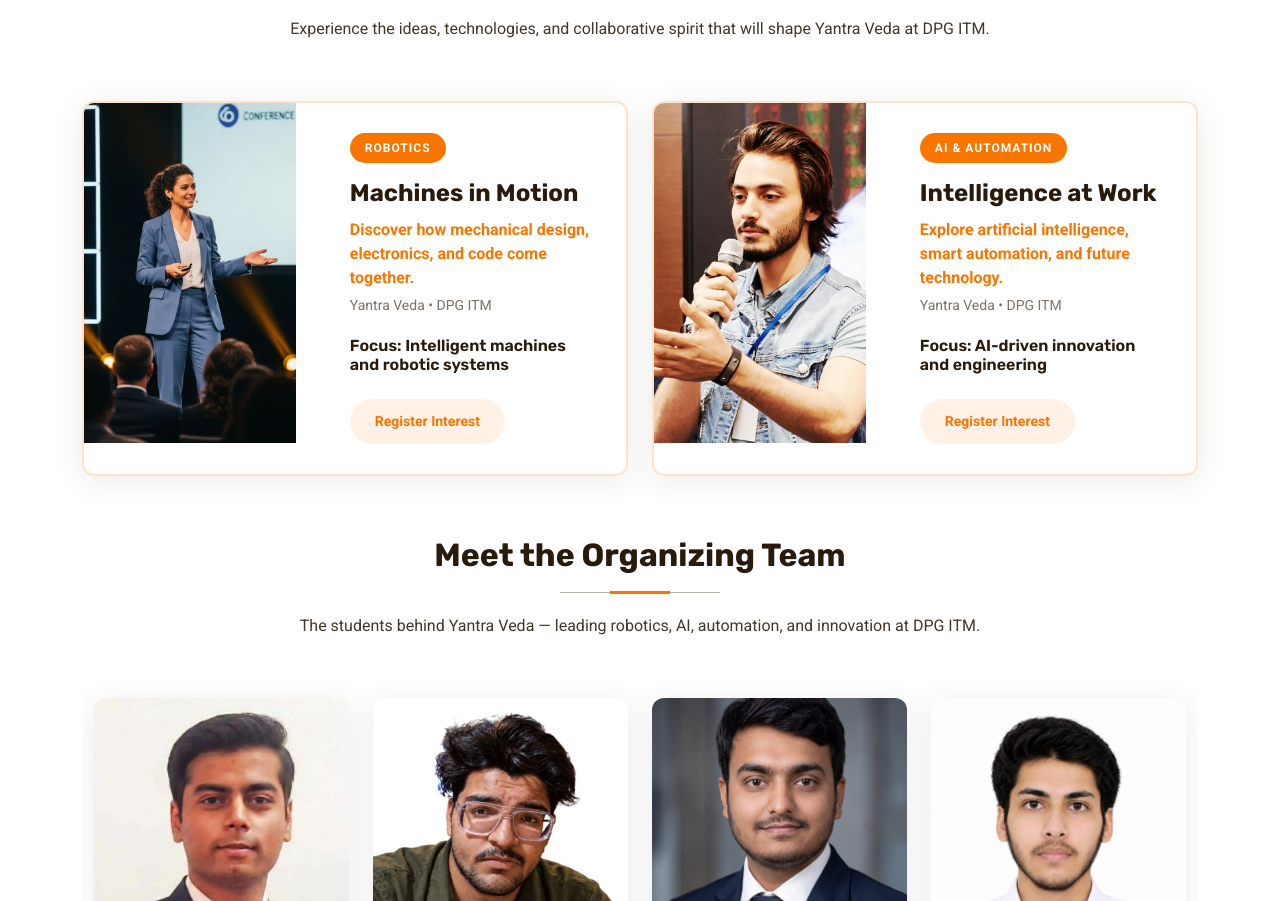
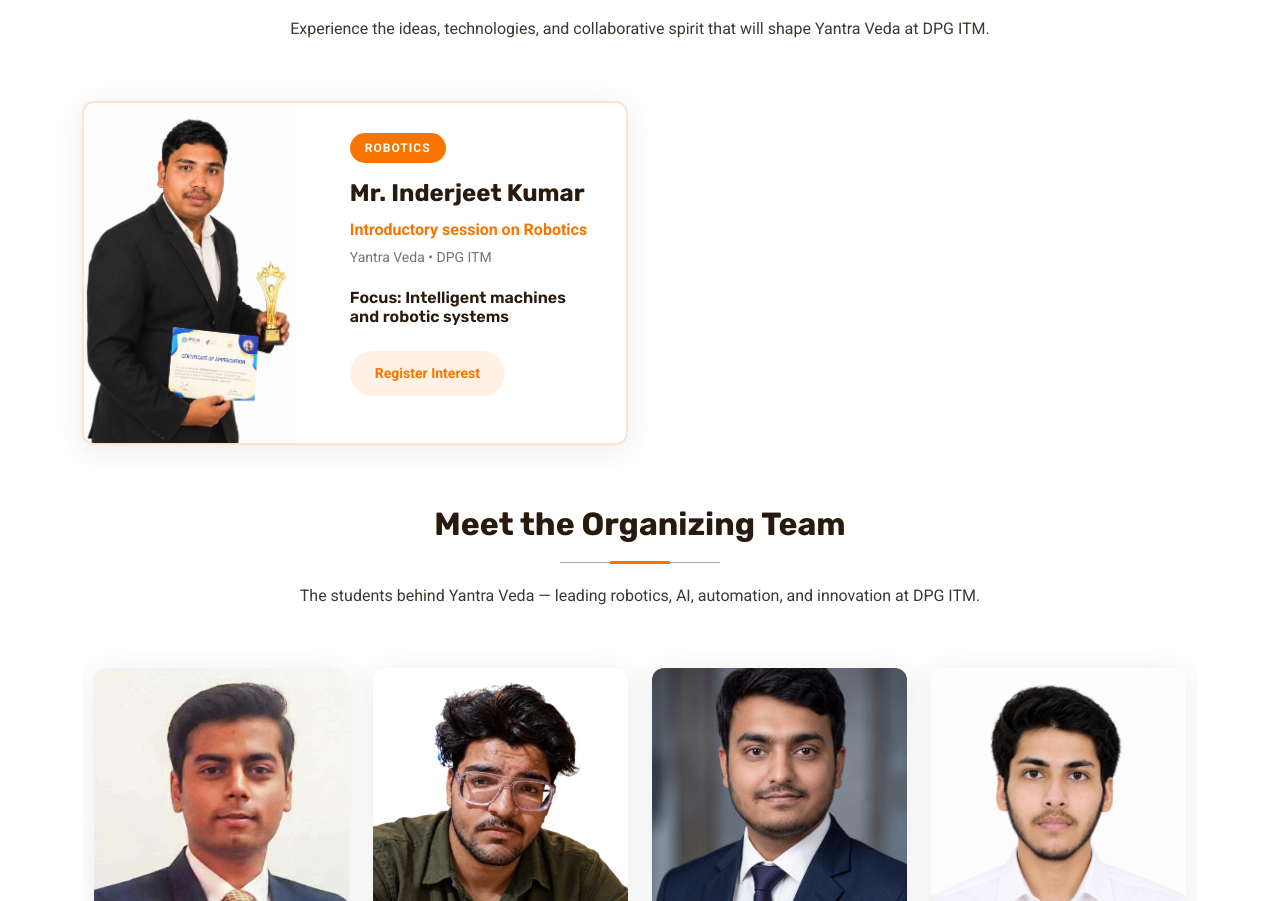
Before and after one commit to dev-3438/yantra_veda_inauguration, a plain HTML site: page index.html in a window 1280 px wide. Shown: the part 2959-3860 px from the top of the page. Drawn offline with Linux system fonts and the light colour scheme.

Commit message:
added speaker

```diff
--- a/index.html
+++ b/index.html
@@ -766,14 +766,14 @@
               <div class="row">
                 <div class="col-md-5">
                   <div class="speaker-image">
-                    <img src="assets/img/events/speaker-8.webp" alt="Technology showcase visual" class="img-fluid">
+                    <img src="speaker.png" alt="Technology showcase visual" class="img-fluid">
                   </div>
                 </div>
                 <div class="col-md-7">
                   <div class="speaker-content">
                     <span class="speaker-category">Robotics</span>
-                    <h3 class="speaker-name">Machines in Motion</h3>
-                    <p class="speaker-title">Discover how mechanical design, electronics, and code come together.</p>
+                    <h3 class="speaker-name">Mr. Inderjeet Kumar</h3>
+                    <p class="speaker-title">Introductory session on Robotics</p>
                     <p class="speaker-company">Yantra Veda • DPG ITM</p>
                     <div class="speaker-session">
                       <h4>Focus: Intelligent machines and robotic systems</h4>
@@ -785,32 +785,7 @@
             </div>
           </div><!-- End Featured Highlight 1 -->
 
-          <!-- Featured Highlight 2 -->
-          <div class="col-lg-6">
-            <div class="speaker-card featured">
-              <div class="row">
-                <div class="col-md-5">
-                  <div class="speaker-image">
-                    <img src="assets/img/events/speaker-1.webp" alt="Innovation and technology visual"
-                      class="img-fluid">
-                  </div>
-                </div>
-                <div class="col-md-7">
-                  <div class="speaker-content">
-                    <span class="speaker-category">AI &amp; Automation</span>
-                    <h3 class="speaker-name">Intelligence at Work</h3>
-                    <p class="speaker-title">Explore artificial intelligence, smart automation, and future technology.
-                    </p>
-                    <p class="speaker-company">Yantra Veda • DPG ITM</p>
-                    <div class="speaker-session">
-                      <h4>Focus: AI-driven innovation and engineering</h4>
-                    </div>
-                    <a href="#registration" class="btn-speaker js-google-form-link">Register Interest</a>
-                  </div>
-                </div>
-              </div>
-            </div>
-          </div><!-- End Featured Highlight 2 -->
+
 
         </div>
         <section id="organizing-team" class="featured-speakers section" aria-labelledby="organizing-team-title">
```
Also changed, not shown: speaker.png (added).
